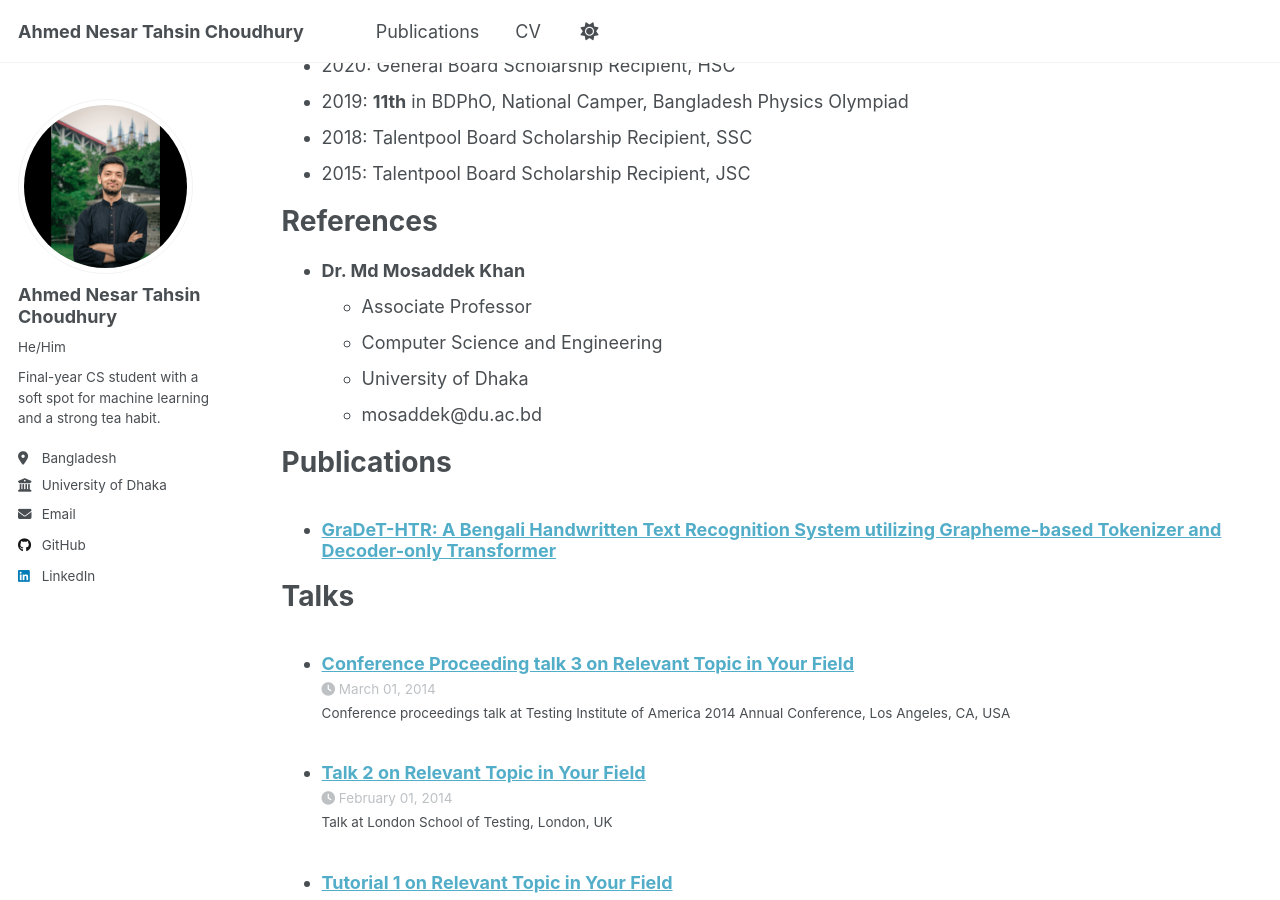
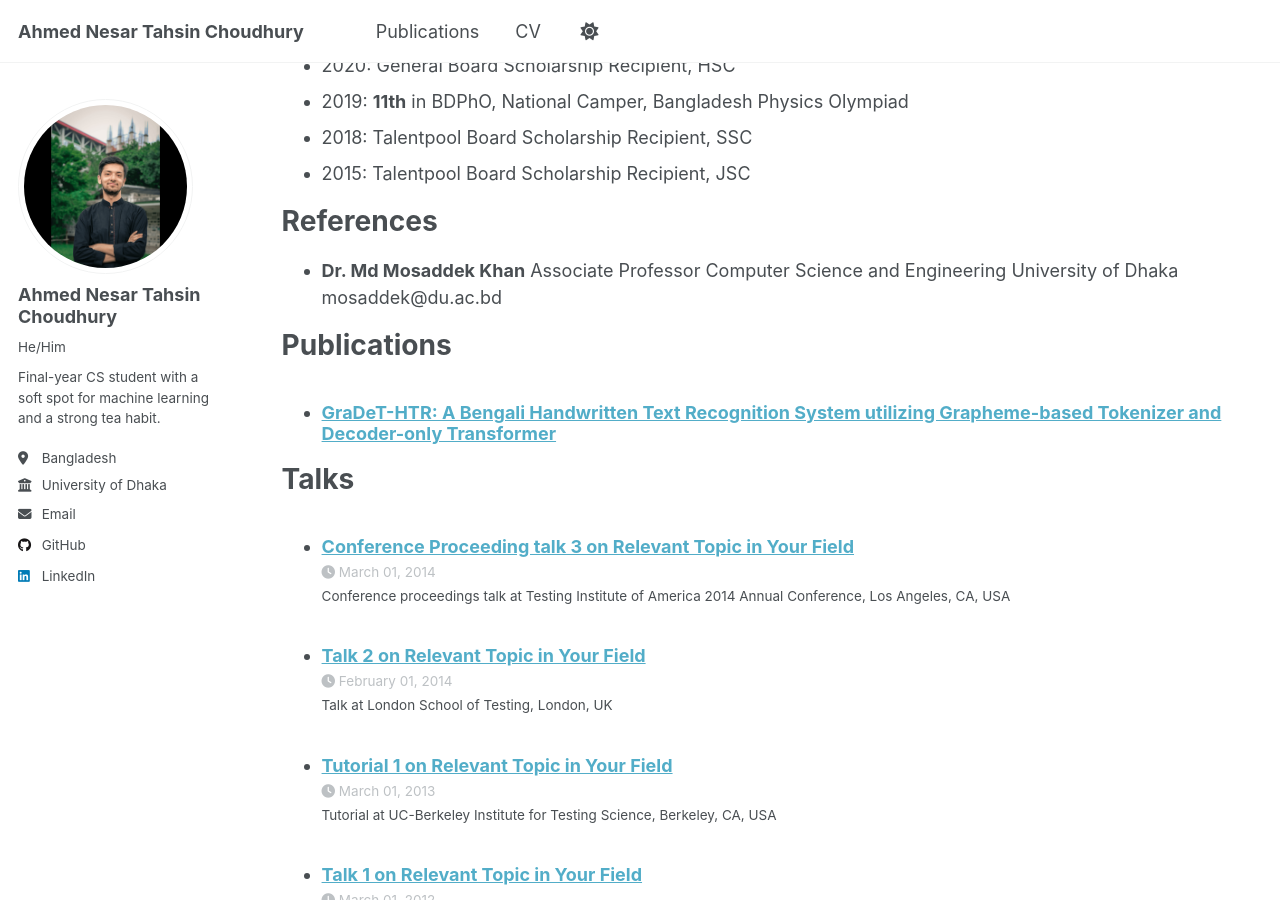
Before and after one commit to tahsinchoudhury/tahsinchoudhury.github.io, a Jekyll site: the page built from _pages/cv.md, in a window 1280 px wide and 900 px high, scrolled down 1320 px. Built offline with Jekyll 4.4.1, drawn with Linux system fonts in a browser that asks for light colours; a script that is not in the unit is left out.

Commit message:
updated cv

```diff
--- a/_pages/cv.md
+++ b/_pages/cv.md
@@ -54,10 +54,10 @@ Awards and Achievements
 References
 ======
 * **Dr. Md Mosaddek Khan**
-  * Associate Professor
-  * Computer Science and Engineering
-  * University of Dhaka
-  * mosaddek@du.ac.bd
+  Associate Professor
+  Computer Science and Engineering
+  University of Dhaka
+  mosaddek@du.ac.bd
 
 Publications
 ======
```
